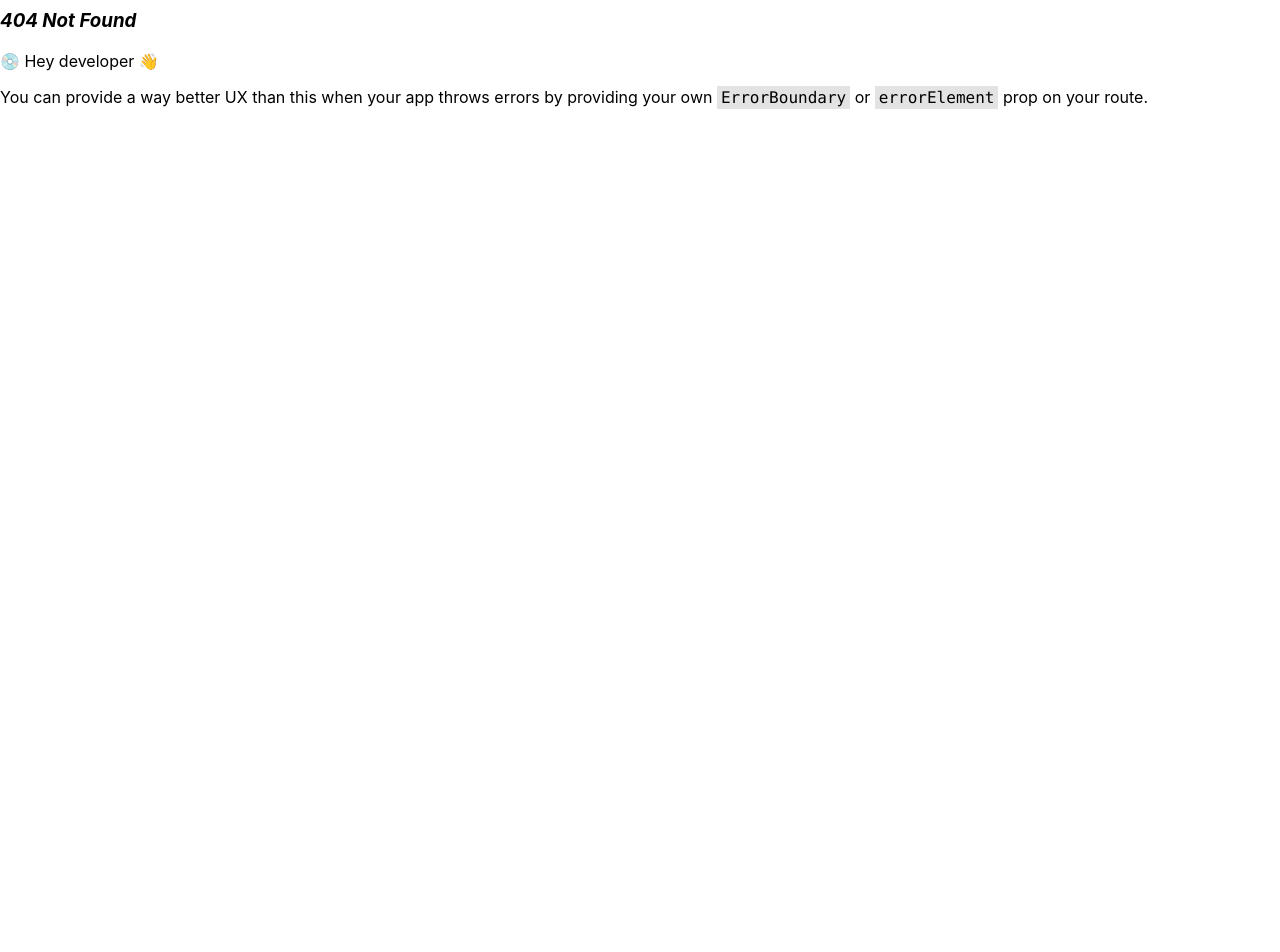
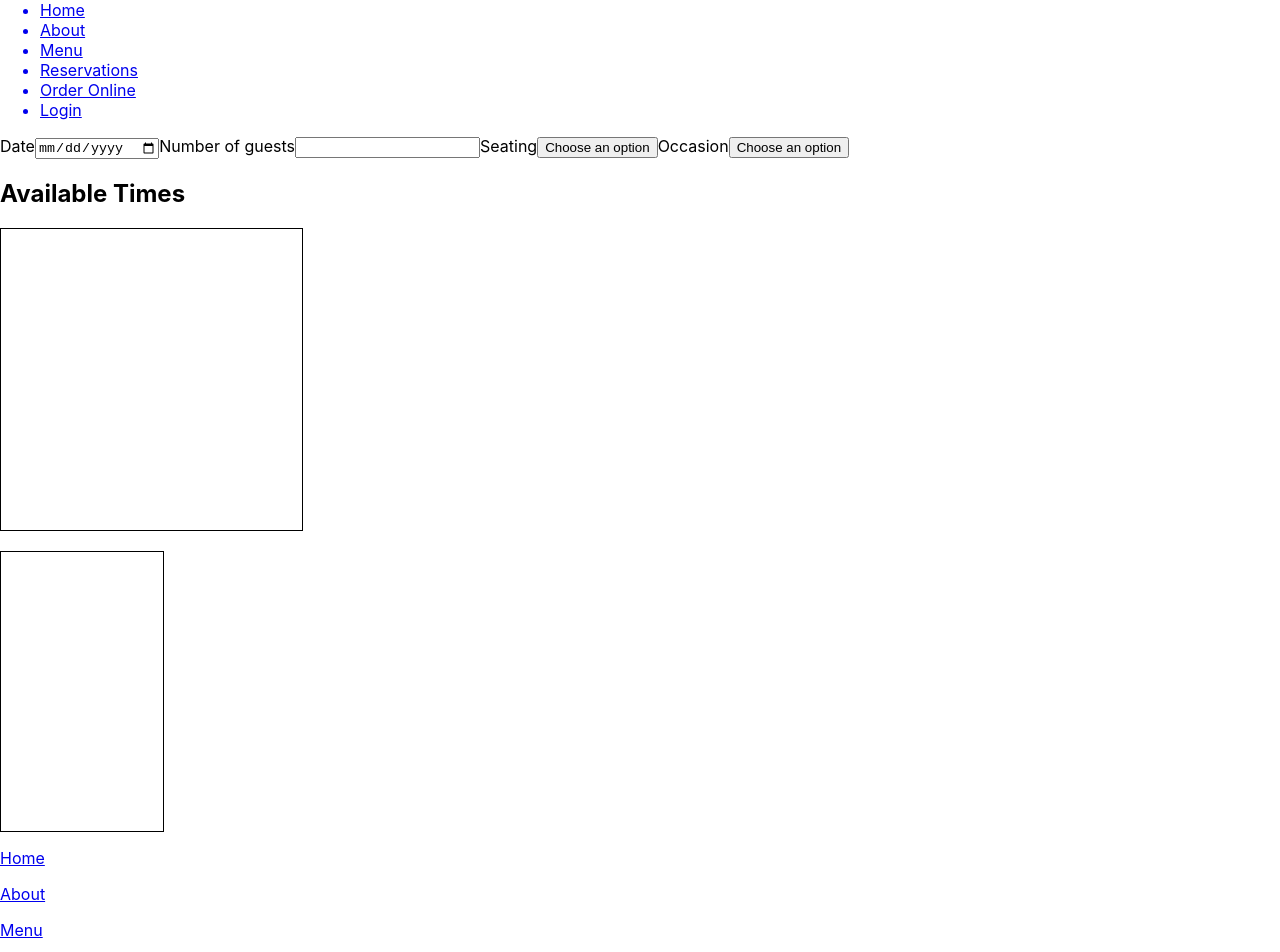
Before and after one commit to Ishan-Choudhary/Little-lemon-react-capstone, a React (Create React App) app: page /reservation in a window 1280 px wide. Before the commit this address had no page. Shown: the part 60-1012 px from the top of the page. Before the commit the page ends 800 px from the top, so only its background shows below. Built offline with nearby package versions, Linux system fonts and the light colour scheme.

Commit message:
Basic routing setup, and reserve a table page added

```diff
--- a/src/App.jsx
+++ b/src/App.jsx
@@ -1,7 +1,8 @@
 import "./App.css";
-import Footer from "./components/Footer";
-import Header from "./components/Header";
-import Main from "./components/Main";
+import Home from "./components/Home";
+import Reservation from "./components/Reservation";
+import { Routes, Route } from "react-router-dom";
+
 // <li></li>
 // <div>
 // <li>Home</li>
@@ -15,9 +16,10 @@ import Main from "./components/Main";
 function App() {
   return (
     <>
-      <Header />
-      <Main />
-      <Footer />
+      <Routes>
+        <Route path="/" element={<Home />}></Route>
+        <Route path="/reservation" element={<Reservation />}></Route> /
+      </Routes>
     </>
   );
 }
--- a/src/components/Footer.jsx
+++ b/src/components/Footer.jsx
@@ -1,3 +1,5 @@
+import { Link } from "react-router-dom";
+
 const Footer = () => {
   return (
     <footer>
@@ -6,12 +8,24 @@ const Footer = () => {
         style={{ width: "162px", height: "279px", border: "solid 1px black" }}
       ></div>
       <div className="doormat-nav">
-        <p>Home</p>
-        <p>About</p>
-        <p>Menu</p>
-        <p>Reservation</p>
-        <p>Order Online</p>
-        <p>Login</p>
+        <Link to="/">
+          <p>Home</p>
+        </Link>
+        <Link to="/">
+          <p>About</p>
+        </Link>
+        <Link to="/">
+          <p>Menu</p>
+        </Link>
+        <Link to="/reservation">
+          <p>Reservations</p>
+        </Link>
+        <Link to="/">
+          <p>Order Online</p>
+        </Link>
+        <Link to="/">
+          <p>Login</p>
+        </Link>
       </div>
       <div className="contact">
         <p>Address</p>
--- /dev/null
+++ b/src/components/Home.jsx
@@ -0,0 +1,15 @@
+import Header from "./Header";
+import Main from "./Main";
+import Footer from "./Footer";
+
+const Home = () => {
+  return (
+    <>
+      <Header />
+      <Main />
+      <Footer />
+    </>
+  );
+};
+
+export default Home;
--- a/src/components/Nav.jsx
+++ b/src/components/Nav.jsx
@@ -1,12 +1,27 @@
+import { Link } from "react-router-dom";
+
 const Nav = () => {
   return (
     <nav>
       <ul>
-        <li>Home</li>
-        <li>About</li>
-        <li>Menu</li>
-        <li>Order Online</li>
-        <li>Login</li>
+        <Link to="/">
+          <li>Home</li>
+        </Link>
+        <Link to="/">
+          <li>About</li>
+        </Link>
+        <Link to="/">
+          <li>Menu</li>
+        </Link>
+        <Link to="/reservation">
+          <li>Reservations</li>
+        </Link>
+        <Link to="/">
+          <li>Order Online</li>
+        </Link>
+        <Link to="/">
+          <li>Login</li>
+        </Link>
       </ul>
     </nav>
   );
--- /dev/null
+++ b/src/components/Reservation.jsx
@@ -0,0 +1,41 @@
+import Header from "./Header";
+import Footer from "./Footer";
+
+const Reservation = () => {
+  return (
+    <div>
+      <Header />
+      <article>
+        <form method="get">
+          <label for="date">Date</label>
+          <input type="date" required />
+          <label for="guestNum">Number of guests</label>
+          <input type="number" required />
+          <label for="seating">Seating</label>
+          <button id="seating" required>
+            Choose an option
+          </button>
+          <label for="occasion">Occasion</label>
+          <button id="occasion" required>
+            Choose an option
+          </button>
+        </form>
+        <div>
+          <h1>Available Times</h1>
+          <div
+            style={{
+              border: "solid 1px black",
+              width: "1px",
+              height: "1px",
+              padding: "150px",
+            }}
+          ></div>
+        </div>
+				<br />
+      </article>
+      <Footer />
+    </div>
+  );
+};
+
+export default Reservation;
--- a/src/index.js
+++ b/src/index.js
@@ -1,21 +1,16 @@
 import React from "react";
 import ReactDOM from "react-dom/client";
-import { createBrowserRouter, RouterProvider } from "react-router-dom";
 import "./index.css";
 import App from "./App";
 import reportWebVitals from "./reportWebVitals";
-
-const router = createBrowserRouter([
-  {
-    path: "/",
-    element: <App />,
-  },
-]);
+import { BrowserRouter } from "react-router-dom";
 
 const root = ReactDOM.createRoot(document.getElementById("root"));
 root.render(
   <React.StrictMode>
-    <RouterProvider router={router} />
+    <BrowserRouter>
+      <App />
+    </BrowserRouter>
   </React.StrictMode>
 );
 
```
